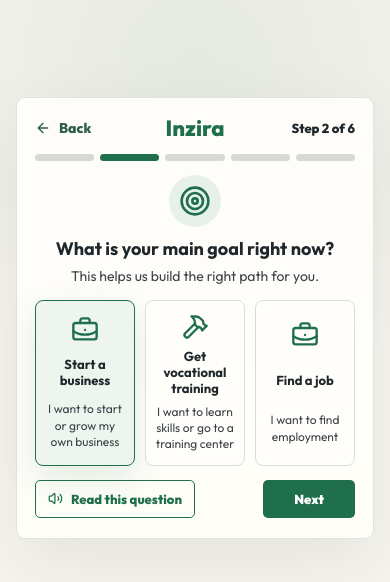
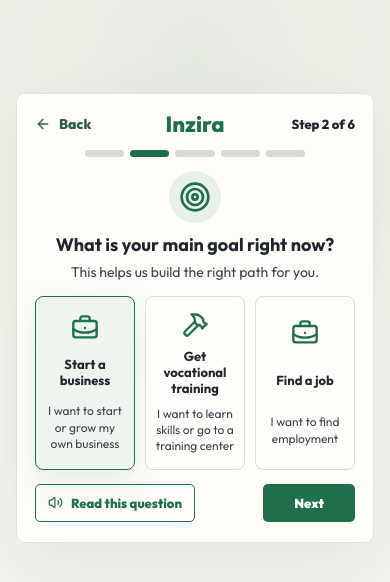
Before and after one commit to Honore-models/Inzira, a Next.js app: page /youth/onboarding in a window 390 px wide. Shown: the part 104-686 px from the top of the page. Built offline with nearby package versions, Linux system fonts and the light colour scheme.

Commit message:
feat: updated teh onboarding

```diff
--- a/src/app/globals.css
+++ b/src/app/globals.css
@@ -1158,7 +1158,9 @@
   flex-shrink: 0;
   gap: 6px;
   grid-template-columns: repeat(5, 1fr);
-  margin: 16px 0 20px;
+  margin: 16px auto 20px;
+  max-width: 280px;
+  width: 100%;
 }
 
 .intake-progress span {
@@ -1218,10 +1220,10 @@
   cursor: pointer;
   display: grid;
   font-family: inherit;
-  gap: 8px;
+  gap: 10px;
   justify-items: center;
-  min-height: 0;
-  padding: 16px 12px;
+  min-height: 148px;
+  padding: 22px 16px;
   text-align: center;
 }
 
@@ -1443,7 +1445,8 @@
   }
 
   .intake-progress {
-    margin: 12px 0 14px;
+    margin: 12px auto 14px;
+    max-width: 220px;
   }
 
   .question-icon {
@@ -1467,7 +1470,8 @@
   }
 
   .goal-card {
-    padding: 12px 8px;
+    min-height: 120px;
+    padding: 14px 8px;
   }
 
   .goal-card strong {
```
